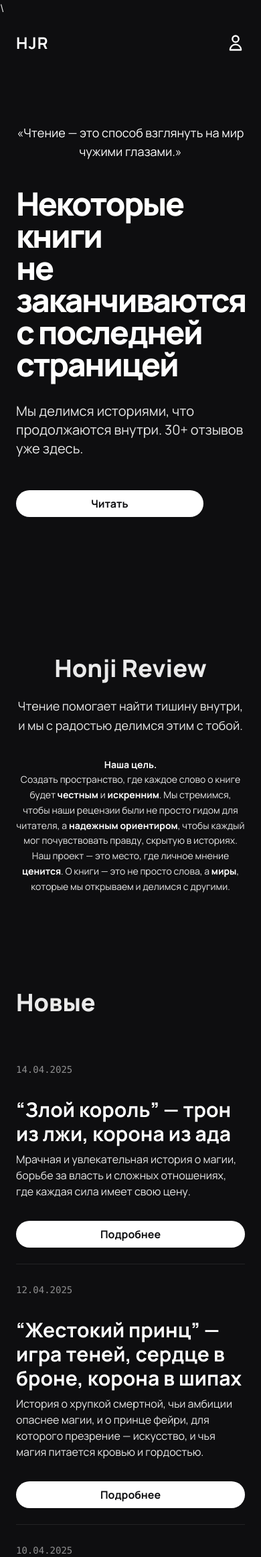
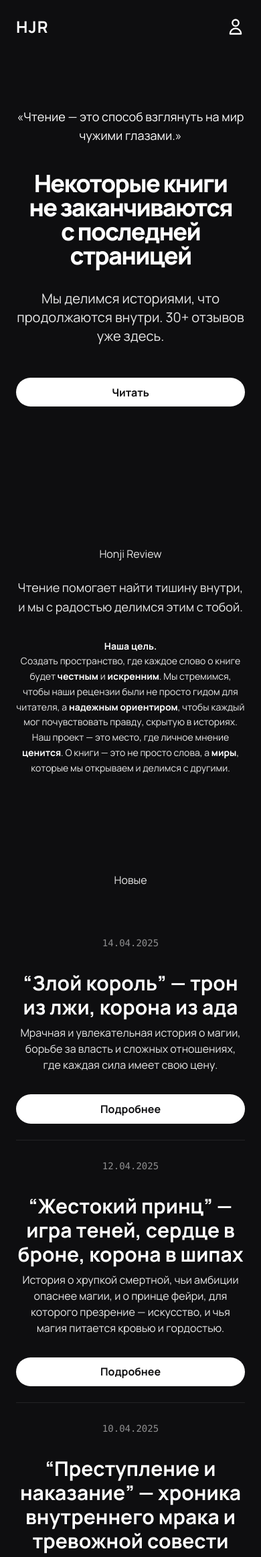
Before and after one commit to honjireview/HJR-Site, a Flask app: page /main in a window 390 px wide. Shown: the top 2325 px of the page at 67% size. Run offline with Flask 3, Linux system fonts and the light colour scheme; parts of the project's set-up code (start-up, migrations or seed data) failed here and were passed over; some libraries are stand-ins or nearby versions.

Commit message:
refactor templates and styles: refine text alignment, spacing, and hover effects across sections for improved visual consistency and responsiveness

```diff
--- a/static/css/main_site.css
+++ b/static/css/main_site.css
@@ -12,19 +12,21 @@ body {
     background-color: white;
     color: #0E0E10;
     font-weight: 700; /* bold */
-    padding-top: 0.5rem;    /* py-2, тонкая */
-    padding-bottom: 0.5rem; /* py-2, тонкая */
-    padding-left: 7rem;      /* px-28, очень длинная */
-    padding-right: 7rem;     /* px-28, очень длинная */
+    padding-top: 0.6rem;    /* py-2.5, тоньше */
+    padding-bottom: 0.6rem; /* py-2.5, тоньше */
+    padding-left: 8rem;      /* px-32, длиннее */
+    padding-right: 8rem;     /* px-32, длиннее */
     border-radius: 9999px; /* rounded-full */
     display: inline-flex;
     align-items: center;
     justify-content: center;
-    transition: background-color 0.3s ease;
+    transition: background-color 0.3s ease, color 0.3s ease;
 }
 
+/* ИЗМЕНЕНИЕ: Более подходящий цвет при наведении */
 .btn:hover {
-    background-color: #D1D5DB; /* gray-300 - более заметный оттенок */
+    background-color: #EAEAEA;
+    color: #0E0E10;
 }
 
 /* БОЛЬШИЕ ЗАГОЛОВКИ (64px) ИЗ FIGMA */
--- a/templates/main_site/index.html
+++ b/templates/main_site/index.html
@@ -1,25 +1,25 @@
-\{% extends "layout.html" %}
+{% extends "layout.html" %}
 {% block title %}Главная - Honji Review{% endblock %}
 
 {% block content %}
-<section class="pt-20 pb-28">
+<section class="pt-20 pb-28 text-center md:text-left">
     <p class="text-lg text-center text-white mb-10">«Чтение — это способ взглянуть на мир чужими глазами.»</p>
-    <div class="max-w-4xl">
-        <h1 class="text-5xl sm:text-7xl md:text-[96px] font-extrabold text-white leading-none tracking-tighter">
+    <div class="max-w-4xl mx-auto md:mx-0">
+        <h1 class="text-4xl sm:text-6xl md:text-[80px] font-extrabold text-white leading-none tracking-tighter">
             Некоторые книги<br>не заканчиваются<br>с последней страницей
         </h1>
-        <p class="mt-8 text-xl text-[#EAEAEA] max-w-lg">
+        <p class="mt-8 text-xl text-[#EAEAEA] max-w-lg mx-auto md:mx-0">
             Мы делимся историями, что продолжаются внутри. 30+ отзывов уже здесь.
         </p>
         <div class="mt-12">
-            <a href="#" class="btn">Читать</a>
+            <a href="#" class="btn w-full md:w-auto">Читать</a>
         </div>
     </div>
 </section>
 
 <section class="py-24">
     <div class="text-center max-w-4xl mx-auto">
-        <h2 class="text-4xl sm:text-5xl md:text-[64px] font-extrabold text-[#EAEAEA] leading-none">Honji Review</h2>
+        <h2 class="section-title">Honji Review</h2>
         <p class="mt-6 text-[#EAEAEA] text-lg leading-relaxed">
             Чтение помогает найти тишину внутри, и мы с радостью делимся этим с тобой.
         </p>
@@ -31,14 +31,14 @@
 </section>
 
 <section class="py-12">
-    <h2 class="text-4xl sm:text-5xl md:text-[64px] font-extrabold text-[#EAEAEA] leading-none mb-12">Новые</h2>
+    <h2 class="section-title mb-12 text-center md:text-left">Новые</h2>
     <div class="space-y-1">
         {% for review in latest_reviews %}
         <div class="flex flex-col md:flex-row items-center justify-between gap-8 py-6 border-b border-[#232325]">
-            <p class="text-[#8F8F90] font-mono text-sm w-full md:w-auto md:flex-shrink-0">{{ review.date }}</p>
-            <div class="flex-1 text-left w-full">
+            <p class="text-[#8F8F90] font-mono text-sm w-full md:w-auto md:flex-shrink-0 text-center md:text-left">{{ review.date }}</p>
+            <div class="flex-1 text-center md:text-left w-full">
                 <h3 class="text-3xl font-bold text-white mb-2">{{ review.title }}</h3>
-                <p class="text-[#EAEAEA] max-w-xl">{{ review.description }}</p>
+                <p class="text-[#EAEAEA] max-w-xl mx-auto md:mx-0">{{ review.description }}</p>
             </div>
             <a href="#" class="btn w-full md:w-auto">Подробнее</a>
         </div>
@@ -47,11 +47,11 @@
 </section>
 
 <section class="py-24">
-    <h2 class="text-4xl sm:text-5xl md:text-[64px] font-extrabold text-[#EAEAEA] leading-none text-center mb-16">Жанры</h2>
+    <h2 class="section-title text-center mb-16">Жанры</h2>
     <div class="max-w-lg mx-auto">
         <div class="border-y border-[#232325]">
             <div class="pl-0">
-                <a href="#" class="flex items-center space-x-6 p-4 hover:bg-slate-800/60 transition-colors rounded-lg">
+                <a href="#" class="flex items-center space-x-6 p-4 hover:bg-white/10 transition-colors rounded-lg">
                     <span class="flex items-center justify-center w-16 h-16 rounded-full bg-[#18181A] flex-shrink-0">
                         <img src="https://img.icons8.com/ios/50/a9a9a9/magical-scroll.png" alt="Фэнтези" class="w-10 h-10"/>
                     </span>
@@ -60,7 +60,7 @@
             </div>
             <div class="border-t border-[#232325]"></div>
             <div class="pl-8">
-                <a href="#" class="flex items-center space-x-6 p-4 hover:bg-slate-800/60 transition-colors rounded-lg">
+                <a href="#" class="flex items-center space-x-6 p-4 hover:bg-white/10 transition-colors rounded-lg">
                     <span class="flex items-center justify-center w-16 h-16 rounded-full bg-[#18181A] flex-shrink-0">
                         <img src="https://img.icons8.com/ios/50/a9a9a9/like--v1.png" alt="Романтика" class="w-10 h-10"/>
                     </span>
@@ -69,7 +69,7 @@
             </div>
             <div class="border-t border-[#232325]"></div>
             <div class="pl-16">
-                <a href="#" class="flex items-center space-x-6 p-4 hover:bg-slate-800/60 transition-colors rounded-lg">
+                <a href="#" class="flex items-center space-x-6 p-4 hover:bg-white/10 transition-colors rounded-lg">
                     <span class="flex items-center justify-center w-16 h-16 rounded-full bg-[#18181A] flex-shrink-0">
                         <img src="https://img.icons8.com/ios/50/a9a9a9/search--v1.png" alt="Детектив" class="w-10 h-10"/>
                     </span>
@@ -78,7 +78,7 @@
             </div>
             <div class="border-t border-[#232325]"></div>
             <div class="pl-12">
-                <a href="#" class="flex items-center space-x-6 p-4 hover:bg-slate-800/60 transition-colors rounded-lg">
+                <a href="#" class="flex items-center space-x-6 p-4 hover:bg-white/10 transition-colors rounded-lg">
                    <span class="flex items-center justify-center w-16 h-16 rounded-full bg-[#18181A] flex-shrink-0">
                        <img src="https://img.icons8.com/ios/50/a9a9a9/test-tube.png" alt="Научная литература" class="w-10 h-10"/>
                    </span>
@@ -90,8 +90,8 @@
 </section>
 
 <section class="py-12">
-    <div class="rounded-2xl p-6 sm:p-12 text-center">
-        <h2 class="text-4xl sm:text-5xl md:text-[64px] font-extrabold text-[#EAEAEA] leading-none">Начать продвижение</h2>
+    <div class="bg-white/5 backdrop-blur-md rounded-2xl p-6 sm:p-12 text-center border border-white/10">
+        <h2 class="section-title">Начать продвижение</h2>
         <p class="mt-4 text-[#8F8F90]">Напишем рецензию на вашу работу, чтобы она вышла за пределы парти-занского маркетинга.</p>
         <form class="mt-10 max-w-3xl mx-auto flex flex-col md:flex-row gap-6 items-center">
             <input type="text" name="name" placeholder="Name *" class="bg-transparent border-b border-[#313134] w-full py-3 px-1 text-white placeholder-slate-500 focus:outline-none focus:border-white transition">
```
